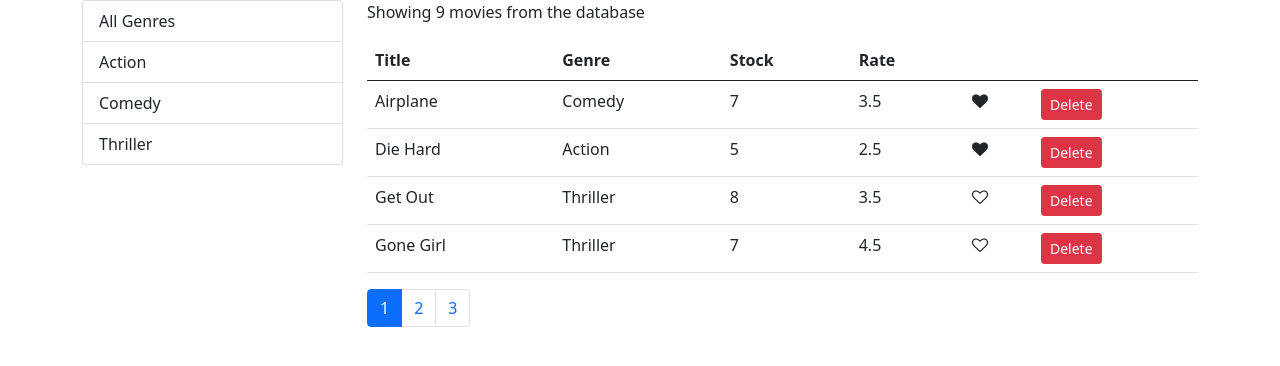
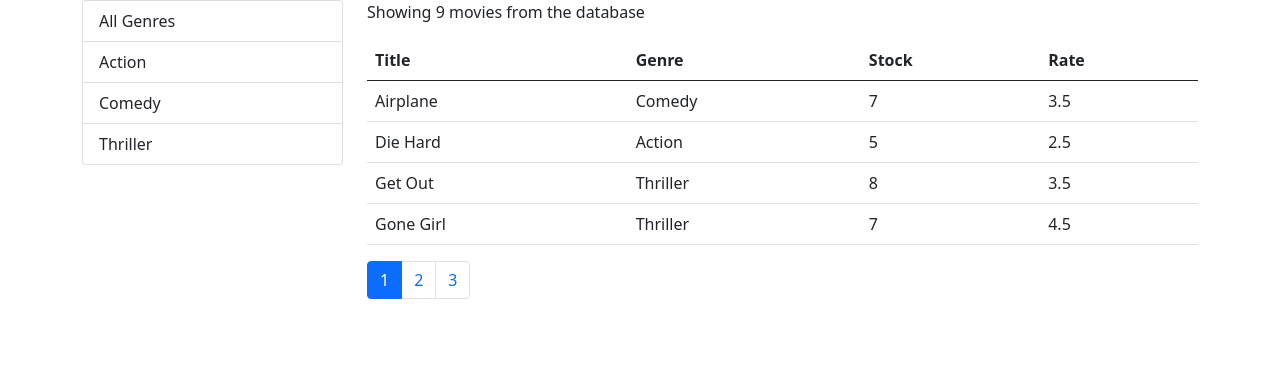
Before and after one commit to sanjanaganguly/Flickzone-react, a React (Create React App) app: page / in a window 1280 px wide. Shown: the top 366 px of the page. Built offline with nearby package versions, Linux system fonts and the light colour scheme.

Commit message:
Extracting table body

```diff
--- a/package.json
+++ b/package.json
@@ -8,6 +8,7 @@
     "@testing-library/user-event": "^12.8.3",
     "bootstrap": "^5.0.2",
     "font-awesome": "^4.7.0",
+    "latest": "^0.2.0",
     "loadash": "^1.0.0",
     "lodash": "^4.17.21",
     "prop-types": "^15.7.2",
--- /dev/null
+++ b/src/components/common/tableBody.jsx
@@ -0,0 +1,19 @@
+import React, { Component } from 'react';
+import _ from 'lodash';
+
+export class TableBody extends Component {
+    render() {
+
+        const { data, columns } = this.props;
+
+        return (
+            <tbody>
+                {data.map(item => (
+                    <tr>{columns.map(col => <td>{_.get(item, col.path)}</td>)}</tr>
+                ))}
+            </tbody>
+        )
+    }
+}
+
+export default TableBody
--- a/src/components/moviesTable.jsx
+++ b/src/components/moviesTable.jsx
@@ -1,5 +1,6 @@
 import React from "react";
 import Like from "./common/like";
+import TableBody from "./common/tableBody";
 import TableHeader from "./common/tableHeader";
 
 class MoviesTable extends React.Component {
@@ -7,9 +8,9 @@ class MoviesTable extends React.Component {
     { path: "title", label: "Title" },
     { path: "genre.name", label: "Genre" },
     { path: "numberInStock", label: "Stock" },
-    { path: "dailyRentalRate", label: "Rate" },
-    { key: "like" },
-    { key: "delete" },
+    { path: "dailyRentalRate", label: "Rate" }
+    // { key: "like" },
+    // { key: "delete" },
   ];
 
   render() {
@@ -21,7 +22,12 @@ class MoviesTable extends React.Component {
           sortColumn={sortColumn}
           onSort={onSort}
         />
-        <tbody>
+        <TableBody
+          data={movies}
+          columns={this.columns}
+          />
+
+        {/* <tbody>
           {movies.map((movie) => (
             <tr key={movie._id}>
               <td>{movie.title}</td>
@@ -41,7 +47,7 @@ class MoviesTable extends React.Component {
               </td>
             </tr>
           ))}
-        </tbody>
+        </tbody> */}
       </table>
     );
   }
```
Also changed, not shown: 1 other file (tests, documents, lock files or other folders).
